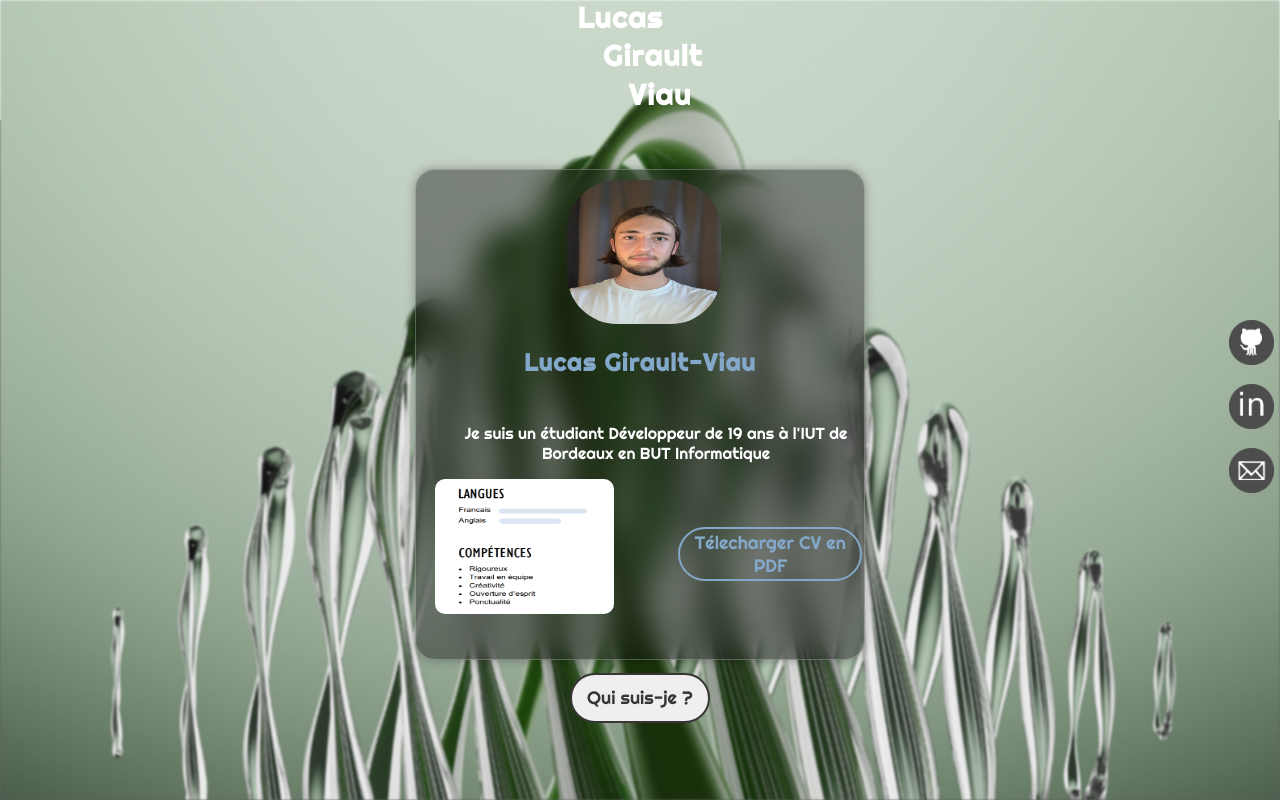
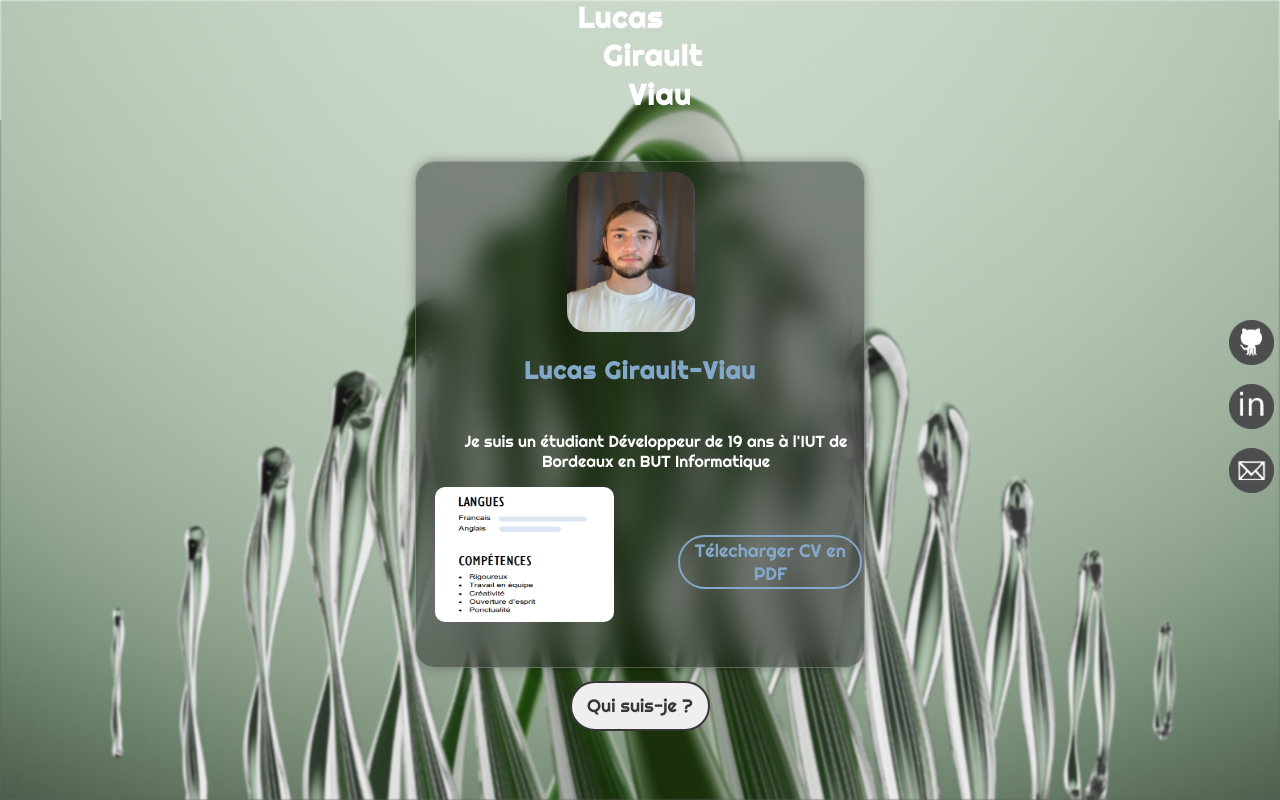
Before and after one commit to LuluLeDev/Portfolio, a plain HTML site: page index.html in a window 1280 px wide. Both pictures are taken after a click on the button "Qui suis-je ?". Drawn offline with Linux system fonts and the light colour scheme.

Commit message:
Add files via upload

```diff
--- a/styles/home.css
+++ b/styles/home.css
@@ -133,9 +133,9 @@ header {
 }
 
 .MeDisplay img {
-    width: 12vw;
-    height: 18vh;
-    border-radius: 50px;
+    width: 10vw;
+    height: 20vh;
+    border-radius: 20px;
     margin-left: 33%;
 }
 
```
